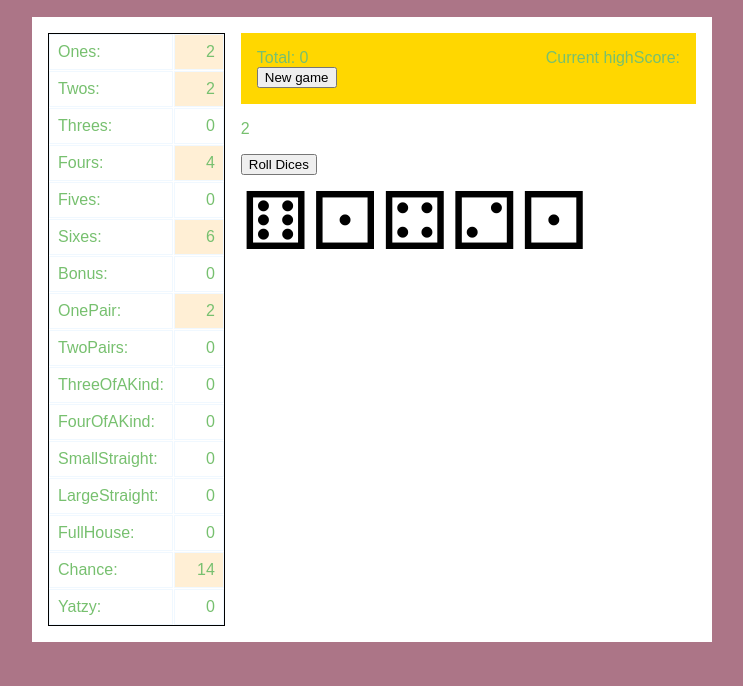
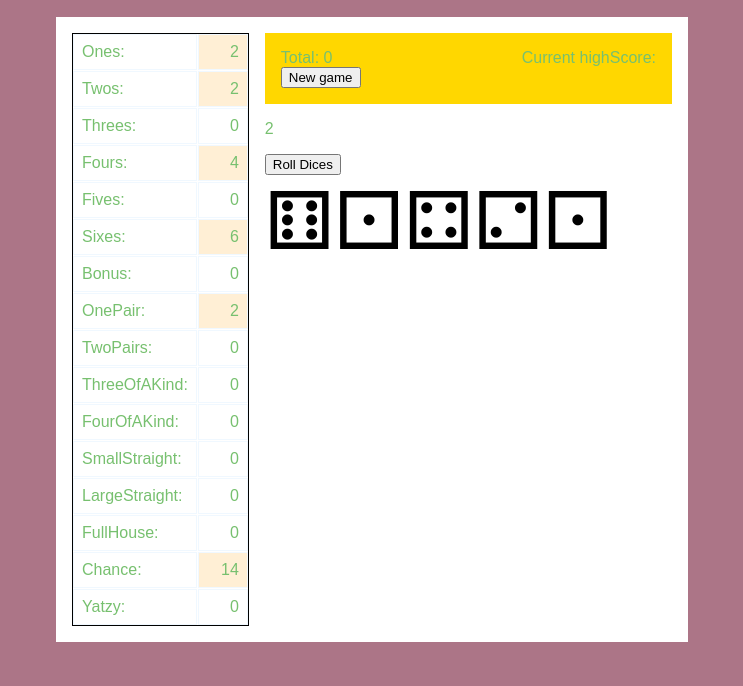
Before and after one commit to l00pen/yatzy, a React app: page / in a window 1280 px wide. Shown: the part 114-800 px from the top of the page, without its empty margins (268-1011 px from the left). Built offline with nearby package versions, Linux system fonts and the light colour scheme.

Commit message:
Make slightly better responsiveness

```diff
--- a/src/components/App/styles.css
+++ b/src/components/App/styles.css
@@ -8,12 +8,7 @@ body {
   color: #77C06F;
 }
 
-.app {
-  width: 50%;
-  margin: 0 auto;
-  min-width: 680px;
-  min-height: 500px;
-}
+.app {}
 
 canvas {
   background: #E6868B;
@@ -21,3 +16,11 @@ canvas {
   margin: 0 auto;
   border: 2px solid #77C06F;
 }
+
+@media only screen and (min-width: 768px) {
+  .app {
+    width: 50%;
+    margin: 0 auto;
+    align-items: center;
+  }
+}
--- a/src/index.html
+++ b/src/index.html
@@ -2,7 +2,7 @@
 <html>
 <head>
     <meta charset="utf-8" />
-    <title>Gamedev Canvas Workshop</title>
+    <title>Yatzy</title>
 </head>
 <body>
   <div id="app"></div>
```
